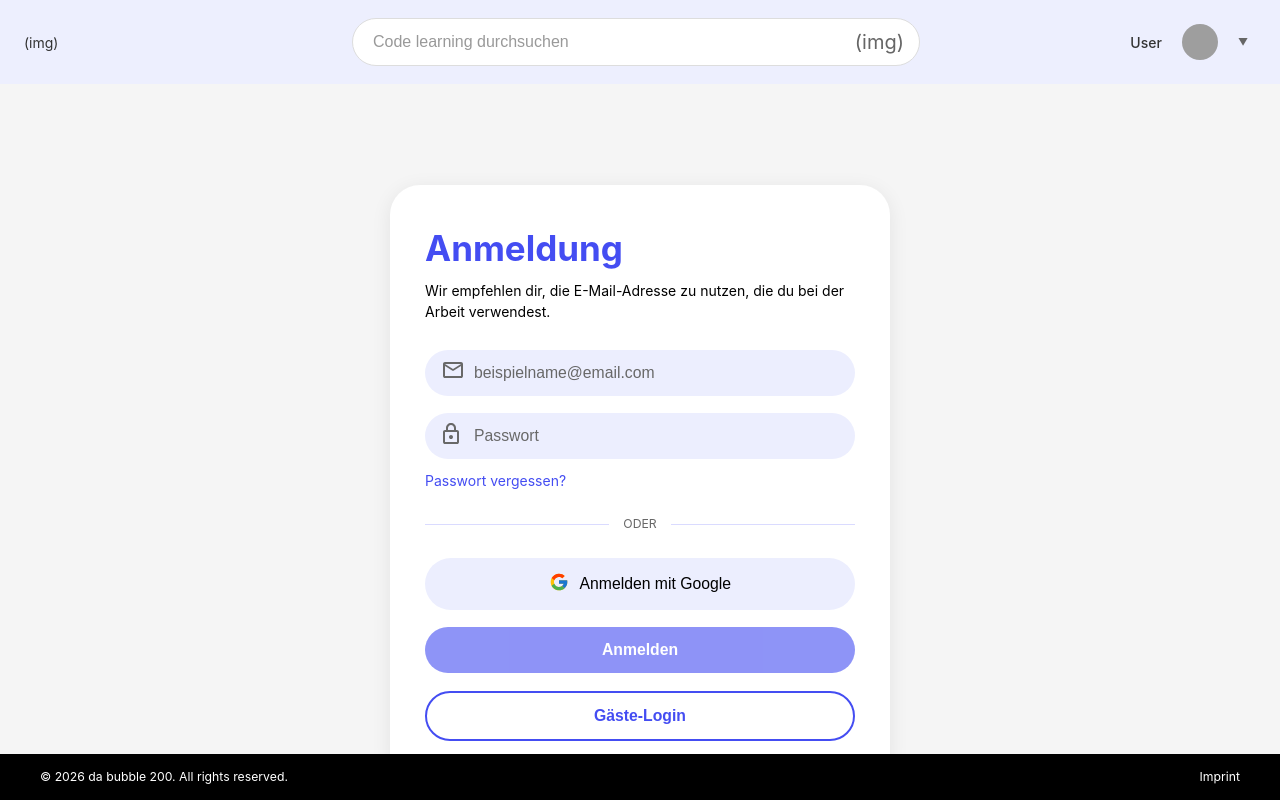
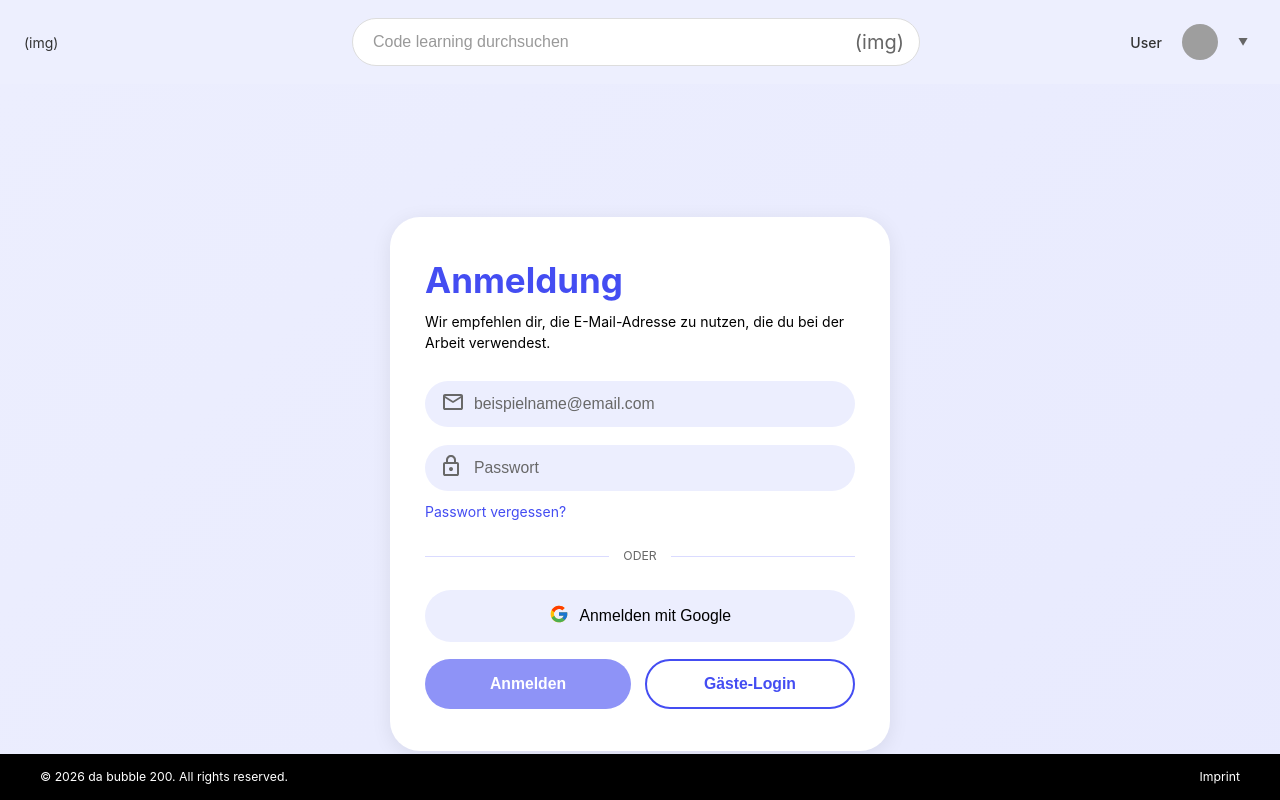
Before and after one commit to Alex-R298/DA-Bubble, an Angular app: page / in a window 1280 px wide. Built offline with nearby package versions, Linux system fonts and the light colour scheme; no server answers; grey boxes are pictures that could not be loaded.

Commit message:
(DES): Updated login component with purple-blue background, decorative curve, and side-by-side button layout

```diff
--- a/src/app/components/login/login.component.css
+++ b/src/app/components/login/login.component.css
@@ -4,10 +4,27 @@
   align-items: center;
   min-height: 100vh;
   width: 100vw;
-  background-color: #f5f5f5;
+  background: linear-gradient(135deg, #ECEEFE 0%, #E8EAFE 100%);
   padding: 2rem;
   box-sizing: border-box;
   overflow: hidden;
+  position: relative;
+}
+
+.decorative-curve {
+  position: absolute;
+  bottom: 0;
+  left: 0;
+  width: 400px;
+  height: 400px;
+  background: transparent;
+  border-radius: 50%;
+  border: 8px solid #000000;
+  border-top-color: transparent;
+  border-right-color: transparent;
+  transform: translate(-50%, 50%) rotate(-45deg);
+  z-index: 0;
+  pointer-events: none;
 }
 
 .login-card {
@@ -18,6 +35,8 @@
   width: 100%;
   max-width: 500px;
   box-sizing: border-box;
+  position: relative;
+  z-index: 1;
 }
 
 .login-title {
@@ -151,8 +170,14 @@
   flex-shrink: 0;
 }
 
+.button-group {
+  display: flex;
+  gap: 1rem;
+  width: 100%;
+}
+
 .primary-login-button {
-  width: 100%;
+  flex: 1;
   padding: 1rem;
   background-color: #444DF2;
   color: #ffffff;
@@ -175,7 +200,7 @@
 }
 
 .guest-login-button {
-  width: 100%;
+  flex: 1;
   padding: 1rem;
   background-color: #ffffff;
   color: #444DF2;
--- a/src/app/components/login/login.component.html
+++ b/src/app/components/login/login.component.html
@@ -1,4 +1,5 @@
 <div class="login-container">
+  <div class="decorative-curve"></div>
   <div class="login-card">
     <h1 class="login-title">Anmeldung</h1>
     <p class="login-subtitle">Wir empfehlen dir, die E-Mail-Adresse zu nutzen, die du bei der Arbeit verwendest.</p>
@@ -50,6 +51,7 @@
         <span>Anmelden mit Google</span>
       </button>
 
+      <div class="button-group">
         <button type="submit" [disabled]="!loginForm.valid" class="primary-login-button">
           Anmelden
         </button>
@@ -57,6 +59,7 @@
         <button type="button" routerLink="/dashboard" class="guest-login-button">
           Gäste-Login
         </button>
+      </div>
     </form>
   </div>
 </div>
```
Lines whose indentation alone changed are shown as unchanged.
